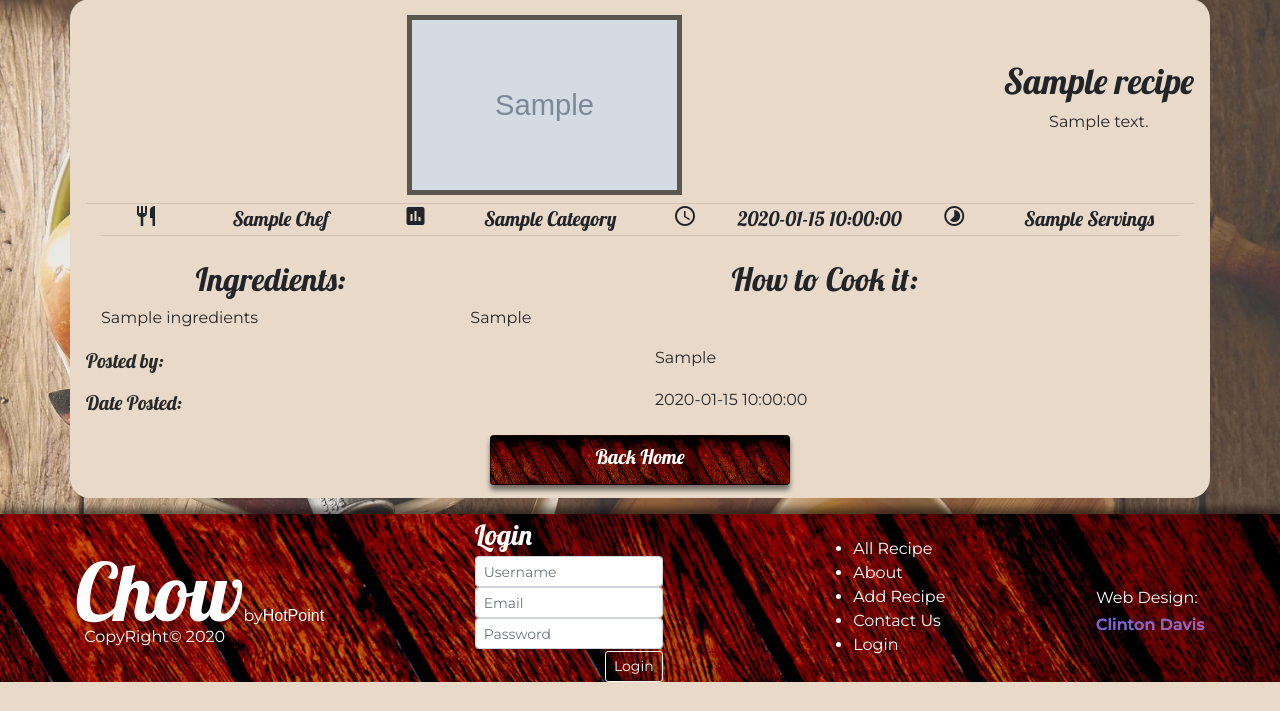
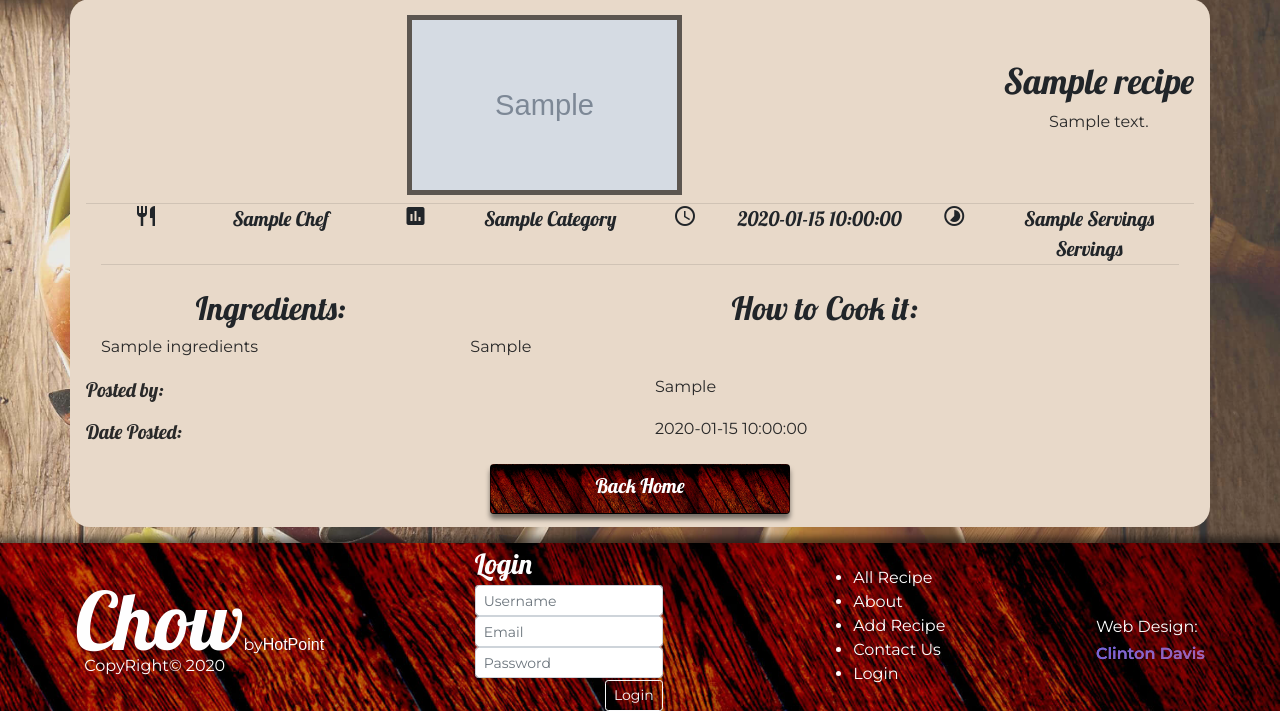
Before and after one commit to Clinton-Davis/chow, a Flask app: template templates/recipe.html in a window 1280 px wide. Shown: the part 147-858 px from the top of the page. Before the commit the page ends 829 px from the top, so only its background shows below. Run offline with Flask 2, Linux system fonts and the light colour scheme; the template is opened without the code that fills it: most values are stand-ins (such as "Sample title", 1, 10 or a date in 2020); grey boxes marked "Sample" are stand-in pictures; some libraries are stand-ins or nearby versions.

Commit message:
added serving to recipe page and scope to readMe

```diff
--- a/templates/recipe.html
+++ b/templates/recipe.html
@@ -37,7 +37,7 @@
 
             <div class="col-2 col-md-1 text-center "><span class="material-icons">timelapse</span>
             </div>
-            <div class="col-4 col-md-2 text-center  cpt chf">{{recipe.servings}}
+            <div class="col-4 col-md-2 text-center  cpt chf">{{recipe.servings}} Servings
             </div>
         </div>
 
```
Also changed, not shown: README.md.
